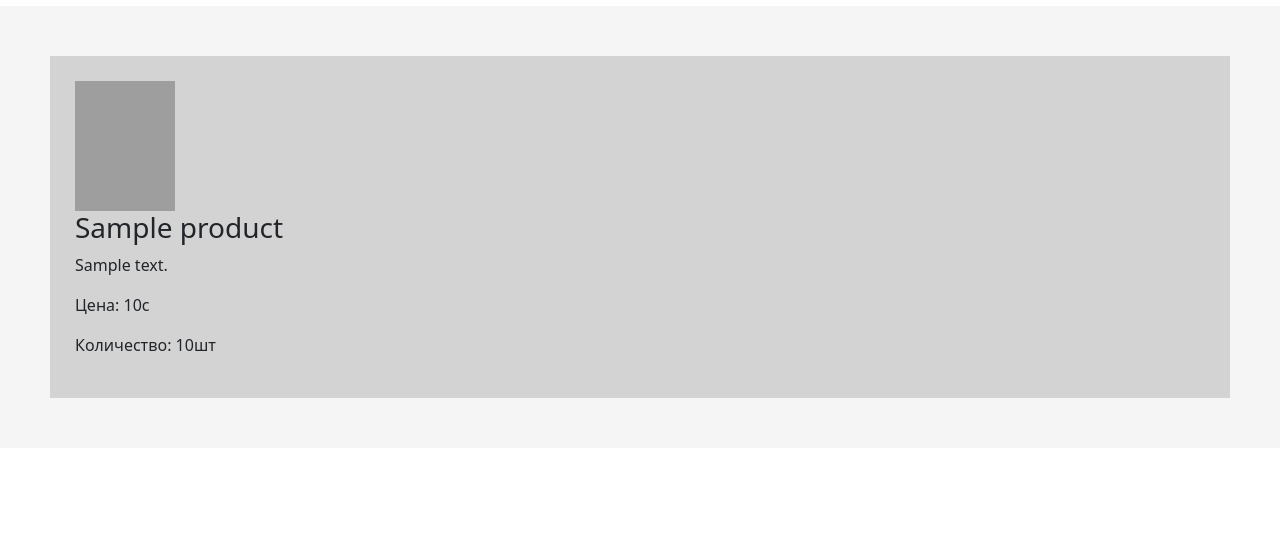
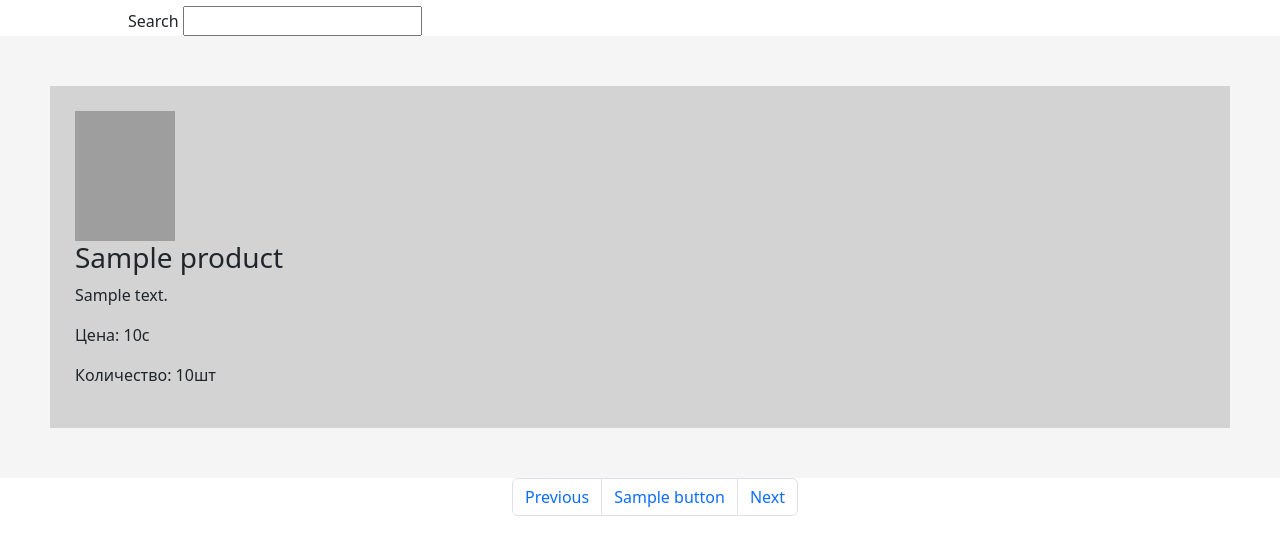
Before and after one commit to RushAzt/Rashov_Azat_22-2_4_month, a Django app: template templates/products/products.html in a window 1280 px wide. Shown: the part 122-677 px from the top of the page. Run offline with Django 3.2, Linux system fonts and the light colour scheme; the template is opened without the code that fills it: most values are stand-ins (such as "Sample title", 1, 10 or a date in 2020); grey boxes are pictures that could not be loaded.

Commit message:
homework 7

```diff
--- a/templates/products/products.html
+++ b/templates/products/products.html
@@ -7,7 +7,24 @@
             background: lightgray; /* Цвет фона */
             border: 50px solid whitesmoke; /* Параметры рамки */
         }
+
+        .search {
+            width: 80%;
+            margin-left: 10%;
+        }
+        .page {
+            margin-left: 40%;
+        }
     </style>
+    <div class="search">
+        <form action="/product/" method="get">
+            {% if category_id %}
+                <input type="hidden" name="category_id" value="{{ category_id }}">
+            {% endif %}
+            <span>Search</span>
+            <input type="text" name="search" value="">
+        </form>
+    </div>
     {% for product in products %}
         <div class="space">
             <img src="/media/{{ product.image }}/" width="100" height="130">
@@ -17,5 +34,17 @@
             <p>Количество: {{ product.amount }}шт</p>
         </div>
     {% endfor %}
-
+    <div class="page">
+        <nav aria-label="Page navigation example">
+            <ul class="pagination">
+                <li class="page-item"><a class="page-link" href="#">Previous</a></li>
+                {% for button in max_page %}
+                    <li class="page-item {% if button == page %}active{% endif %}"><a class="page-link"
+                                                                                      href="/product/?page={{ button }}">
+                        {{ button }}</a></li>
+                {% endfor %}
+                <li class="page-item"><a class="page-link" href="#">Next</a></li>
+            </ul>
+        </nav>
+    </div>
 {% endblock %}
```
Also changed, not shown: products/views.py (+11 -4 lines).
